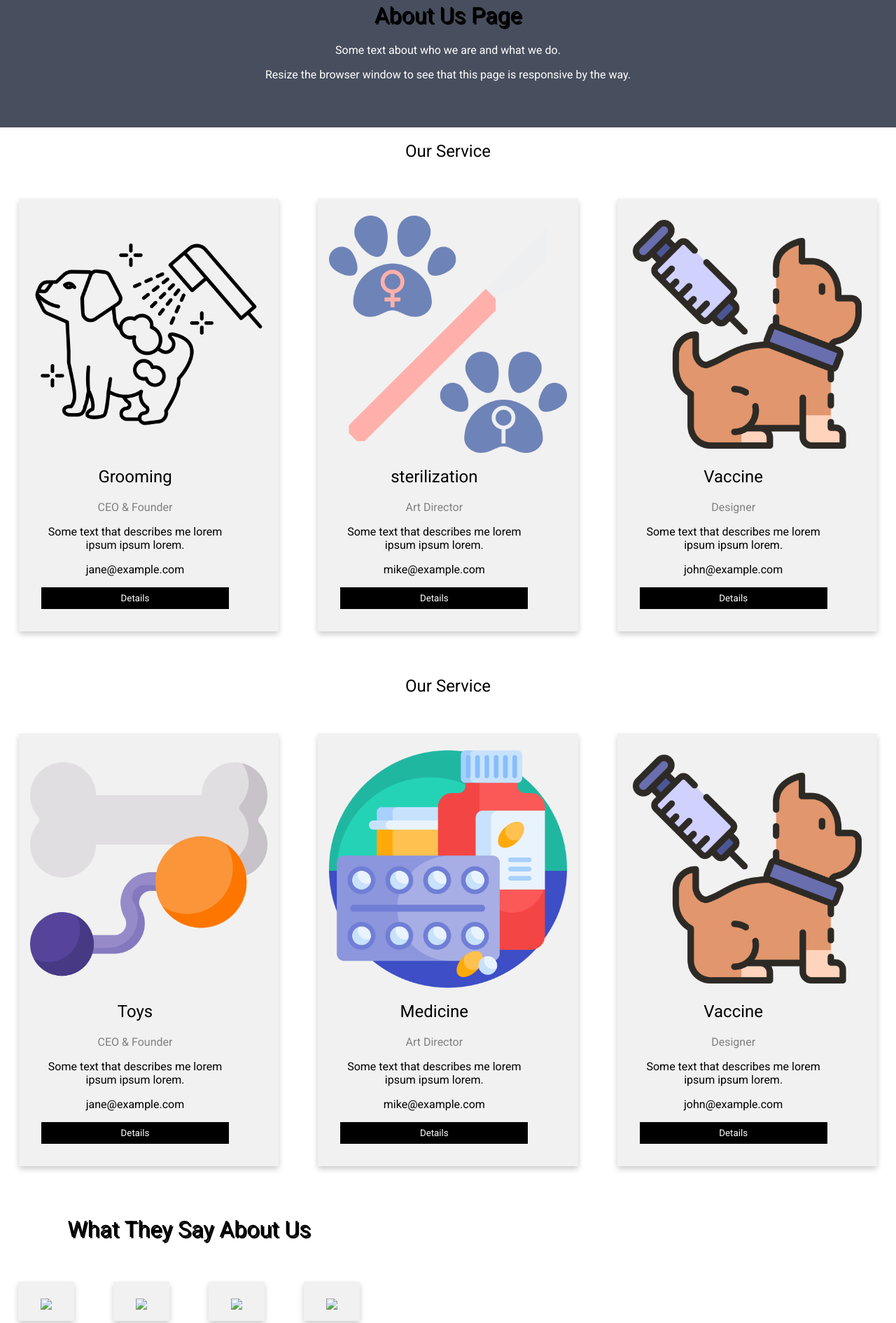
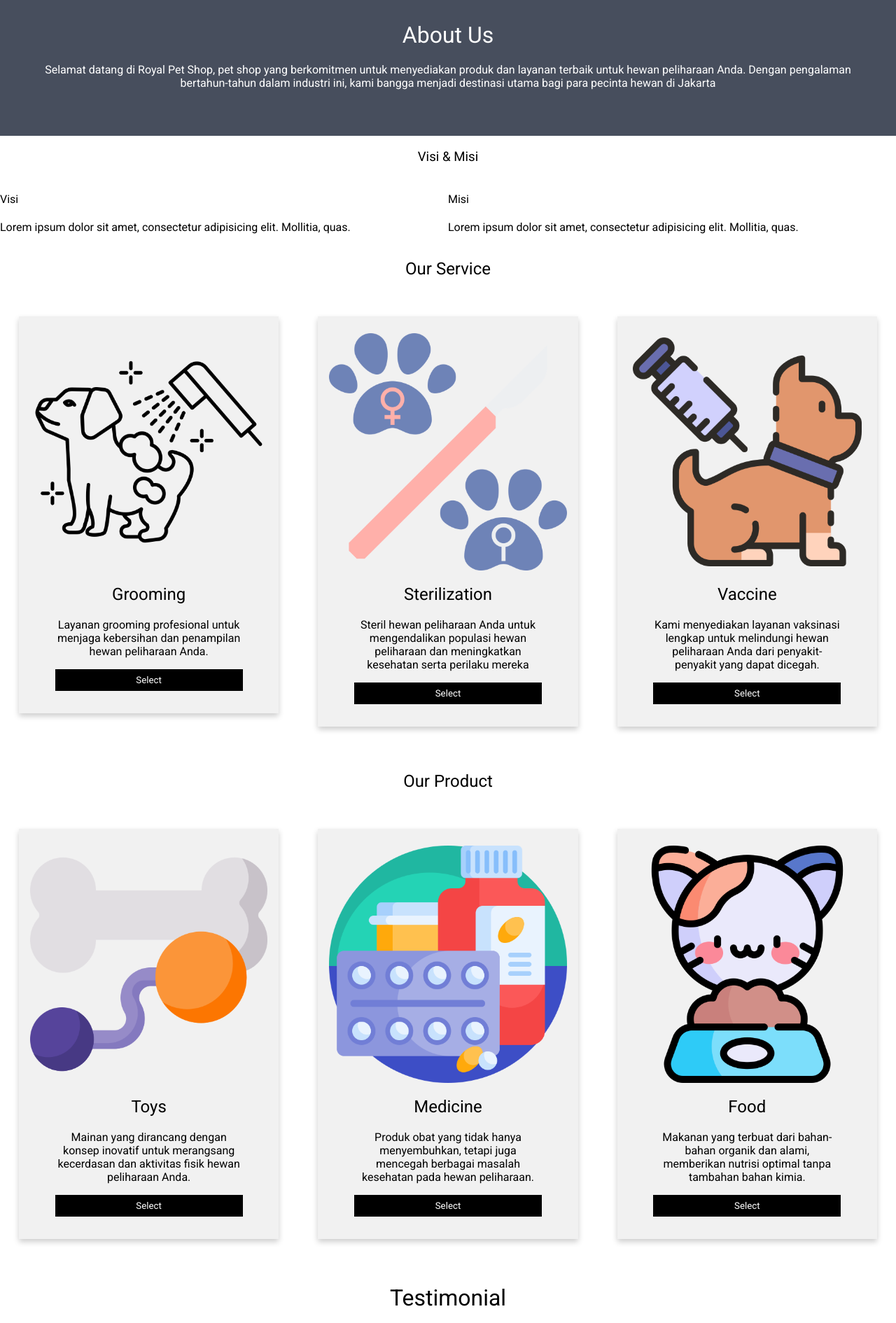
Before and after one commit to RevoU-FSSE-4/milestone-1-gitchan07, a plain HTML site: page index.html in a window 1280 px wide. Shown: the part 580-2470 px from the top of the page at 70% size. Drawn offline with Linux system fonts and the light colour scheme.

Commit message:
update-1

```diff
--- a/index.html
+++ b/index.html
@@ -4,7 +4,7 @@
     <meta charset="UTF-8" />
     <meta name="description" content="a web for show about so much cup cakes" />
     <meta name="viewport" content="width=device-width, initial-scale=1.0" />
-    <title>Chanin Pet Shop</title>
+    <title>Royal Pet Shop</title>
     <link rel="stylesheet" href="style.css" />
 
     <!-- Google font link -->
@@ -20,13 +20,13 @@
   <body>
     <!-- Responsive Navigation Bar -->
     <div class="header">
-      <img src="images/icon.png" alt="Icon Cat & Dog" class="logo" />
+      <img src="images/icon1.png" alt="Icon Cat & Dog" class="logo" />
       <div class="header-right">
         <a href="#home">Home</a>
-        <a href="#product">Our Product</a>
-        <a href="#testimonial">Testimonial</a>
-        <a href="#shop">Shop</a>
-        <a href="#video">Video</a>
+        <a href="#abput">About Us</a>
+        <a href="#service">Service</a>
+        <a href="#product">Product</a>
+        <a href="#Testi">Testimonial</a>
         <a href="#contact">Contact Us</a>
       </div>
 
@@ -39,16 +39,32 @@
         <img src="images/bg11.jpg" alt="Pet" class="image-header" />
       </picture>
       <div class="centered">
-        <h1 class="header-top">Chanin Pet Shop</h1>
+        <h1>Royal Pet Shop</h1>
+        <p>Berikan yang Terbaik untuk Anabulmu</p>
       </div>
     </div>
 
     <div class="about-section">
-      <h1>About Us Page</h1>
-      <p>Some text about who we are and what we do.</p>
-      <p>Resize the browser window to see that this page is responsive by the way.</p>
+      <h1>About Us</h1>
+      <p>Selamat datang di Royal Pet Shop, pet shop yang berkomitmen untuk menyediakan produk dan layanan terbaik untuk hewan peliharaan Anda. Dengan pengalaman bertahun-tahun dalam industri ini, kami bangga menjadi destinasi utama bagi para pecinta hewan di Jakarta</p>
     </div>
 
+    <!-- Visi & Misi -->
+    <section>
+      <h3 class="text-center">Visi & Misi</h3>
+      <div class="visimisi">
+        <div class="item-visimisi">
+          <h4>Visi</h4>
+          <p>Lorem ipsum dolor sit amet, consectetur adipisicing elit. Mollitia, quas.</p>
+        </div>
+        <div class="item-visimisi">
+          <h4>Misi</h4>
+          <p>Lorem ipsum dolor sit amet, consectetur adipisicing elit. Mollitia, quas.</p>
+        </div>
+      </div>
+    </section>
+
+    <!-- Service -->
     <h2 style="text-align:center">Our Service</h2>
     <div class="row">
       <div class="column">
@@ -56,10 +72,8 @@
           <img src="images/grooming.png" alt="Grooming">
           <div class="container">
             <h2>Grooming</h2>
-            <p class="title">CEO & Founder</p>
-            <p>Some text that describes me lorem ipsum ipsum lorem.</p>
-            <p>jane@example.com</p>
-            <p><button class="button">Details</button></p>
+            <p>Layanan grooming profesional untuk menjaga kebersihan dan penampilan hewan peliharaan Anda.</p>
+            <p><button class="button">Select</button></p>
           </div>
         </div>
       </div>
@@ -68,11 +82,9 @@
         <div class="card">
           <img src="images/sterilization.png" alt="Steril">
           <div class="container">
-            <h2>sterilization</h2>
-            <p class="title">Art Director</p>
-            <p>Some text that describes me lorem ipsum ipsum lorem.</p>
-            <p>mike@example.com</p>
-            <p><button class="button">Details</button></p>
+            <h2>Sterilization</h2>
+            <p>Steril hewan peliharaan Anda untuk mengendalikan populasi hewan peliharaan dan meningkatkan kesehatan serta perilaku mereka</p>
+            <p><button class="button">Select</button></p>
           </div>
         </div>
       </div>
@@ -82,27 +94,23 @@
           <img src="images/animal-vaccination.png" alt="Vaccine">
           <div class="container">
             <h2>Vaccine</h2>
-            <p class="title">Designer</p>
-            <p>Some text that describes me lorem ipsum ipsum lorem.</p>
-            <p>john@example.com</p>
-            <p><button class="button">Details</button></p>
+            <p>Kami menyediakan layanan vaksinasi lengkap untuk melindungi hewan peliharaan Anda dari penyakit-penyakit yang dapat dicegah.</p>
+            <p><button class="button">Select</button></p>
           </div>
         </div>
       </div>
     </div>
 
-    <!-- product -->
-    <h2 style="text-align:center">Our Service</h2>
+    <!-- Product -->
+    <h2 style="text-align:center">Our Product</h2>
     <div class="row">
       <div class="column">
         <div class="card">
           <img src="images/pet-toy.png" alt="Toy">
           <div class="container">
             <h2>Toys</h2>
-            <p class="title">CEO & Founder</p>
-            <p>Some text that describes me lorem ipsum ipsum lorem.</p>
-            <p>jane@example.com</p>
-            <p><button class="button">Details</button></p>
+            <p>Mainan yang dirancang dengan konsep inovatif untuk merangsang kecerdasan dan aktivitas fisik hewan peliharaan Anda.</p>
+            <p><button class="button">Select</button></p>
           </div>
         </div>
       </div>
@@ -112,35 +120,31 @@
           <img src="images/pills.png" alt="Medicine">
           <div class="container">
             <h2>Medicine</h2>
-            <p class="title">Art Director</p>
-            <p>Some text that describes me lorem ipsum ipsum lorem.</p>
-            <p>mike@example.com</p>
-            <p><button class="button">Details</button></p>
+            <p>Produk obat yang tidak hanya menyembuhkan, tetapi juga mencegah berbagai masalah kesehatan pada hewan peliharaan.</p>
+            <p><button class="button">Select</button></p>
           </div>
         </div>
       </div>
 
       <div class="column">
         <div class="card">
-          <img src="images/animal-vaccination.png" alt="Vaccine">
+          <img src="images/cat.png" alt="Vaccine">
           <div class="container">
-            <h2>Vaccine</h2>
-            <p class="title">Designer</p>
-            <p>Some text that describes me lorem ipsum ipsum lorem.</p>
-            <p>john@example.com</p>
-            <p><button class="button">Details</button></p>
+            <h2>Food</h2>
+            <p>Makanan yang terbuat dari bahan-bahan organik dan alami, memberikan nutrisi optimal tanpa tambahan bahan kimia.</p>
+            <p><button class="button">Select</button></p>
           </div>
         </div>
       </div>
 
       <!-- Our Testimonial -->
       <div id="testimonial">
-      <h1 class="testi">What They Say About Us</h1>
+      <h1 class="testi1">Testimonial</h1>
       <div class="row">
         <div class="column">
           <div class="card">
             <div class="container">
-              <img src="images/male.png" class="image-testi" />
+              <img src="images/female.png" class="image-testi" />
               <div class="overlay">
                 <h4>Drew</h4>
                 <div class="text">I love her cupcake so much</div>
@@ -151,7 +155,7 @@
         <div class="column">
           <div class="card">
             <div class="container">
-              <img src="images/female.png" class="image-testi" />
+              <img src="images/female2.png" class="image-testi" />
               <div class="overlay">
                 <h4>Cha</h4>
                 <div class="text">I love te texture of the cupcake</div>
@@ -162,7 +166,7 @@
         <div class="column">
           <div class="card">
             <div class="container">
-              <img src="images/male2.png" class="image-testi" />
+              <img src="images/male.png" class="image-testi" />
               <div class="overlay">
                 <h4>John</h4>
                 <div class="text">I and my kids are love it</div>
@@ -173,7 +177,7 @@
         <div class="column">
           <div class="card">
             <div class="container">
-              <img src="images/female2.png" class="image-testi" />
+              <img src="images/male2.png" class="image-testi" />
               <div class="overlay">
                 <h4>Richies</h4>
                 <div class="text">I love the red velvet one</div>
@@ -189,11 +193,12 @@
       <div class="container-contact">
         <div style="text-align: center">
           <h1>Contact Us</h1>
-          <p>Join our cupcake baked class</p>
-        </div>
+        <h3>Hubungi Kami</h3>
+        <p>Jangan ragu untuk menghubungi kami untuk informasi lebih lanjut atau kunjungi toko kami di Mampang, Jakarta Selatan
+          Terima kasih atas kepercayaan Anda kepada  sebagai mitra perawatan hewan peliharaan Anda.</p>
         <div class="row">
           <div class="column">
-            <img src="images/bg1.jpeg" style="width: 100%" />
+            <img src="images/cp1.jpg" style="width: 100%" />
           </div>
           <div class="column">
             <form action="/action_page.php">
@@ -210,7 +215,7 @@
                 id="lname"
                 name="lastname"
                 placeholder="Your last name.."
-              />
+              >
               <label for="country">Country</label>
               <select id="country" name="country">
                 <option value="australia">Bandung</option>
@@ -222,9 +227,10 @@
                 id="subject"
                 name="subject"
                 placeholder="Write something.."
-                style="height: 170px"
-              ></textarea>
-              <input type="submit" value="Submit" />
+                rows="4"
+                cols="50">
+              </textarea>
+              <input type="submit" value="Submit">
             </form>
           </div>
         </div>
--- a/style.css
+++ b/style.css
@@ -7,7 +7,7 @@
 
   .image-header {
     width: 100%;
-    height: 400px;
+    object-fit: contain;
   }
 
   .header {
@@ -44,6 +44,8 @@
   .card {
     box-shadow: 0 4px 8px 0 rgba(0, 0, 0, 0.2);
     margin: 8px;
+    display: grid;
+    justify-items: center;
   }
 
   .about-section {
@@ -61,10 +63,6 @@
     content: "";
     clear: both;
     display: table;
-  }
-
-  .title {
-    color: grey;
   }
 
   .button {
@@ -139,7 +137,7 @@
     position: relative;
     text-align: center;
     color: grey;
-    font-size: 72px;
+    /* font-size: 72px; */
     font-family: Arial, Helvetica, sans-serif;
   }
 
@@ -156,23 +154,14 @@
     top: 50%;
     left: 50%;
     transform: translate(-50%, -50%);
-    font-size: 72px;
+    /* font-size: 72px; */
     font-weight: 600;
     background: -webkit-linear-gradient(rgb(188, 12, 241), rgb(212, 4, 4));
     -webkit-background-clip: text;
     -webkit-text-fill-color: transparent;
   }
 
-
   /* Responsive Grid Images */
-  h1 {
-    text-align: center;
-    font-size: 32px;
-    color: black;
-    margin-top: 5%;
-    text-shadow: 2px 2px;
-
-  }
 
   .row {
     display: flex;
@@ -254,14 +243,6 @@
       display: block;
       margin-bottom: 20px;
     }
-  }
-
-  /* Video */
-
-  .video {
-    display: block;
-    margin-left: auto;
-    margin-right: auto;
   }
 
   /* Contact Section */
@@ -369,7 +350,8 @@
   .overlay {
     position: absolute;
     bottom: 0;
-    background: rgb(0, 0, 0);
+    left: 0;
+    /* background: rgb(0, 0, 0); */
     background: rgba(0, 0, 0, 0.5); /* Black see-through */
     color: #f1f1f1;
     width: 100%;
@@ -389,3 +371,29 @@
     width: 100%;
     object-fit: cover;
   }
+
+.centered p {
+  font-size: 1em;
+}
+
+.centered h1 {
+  text-align: center;
+  font-size: 3em;
+  color: black;
+  margin-top: 5%;
+  text-shadow: 2px 2px;
+}
+
+h1.testi1 {
+  text-align: center;
+}
+
+/* Visi & Misi */
+.visimisi {
+  display: grid;
+  grid-template-columns: 1fr 1fr;
+}
+
+.text-center {
+  text-align: center;
+}
```
Also changed, not shown: assets/image_readme/Untitled.png (deleted), assets/image_readme/add_domain.png (deleted), assets/image_readme/switch.png (deleted), assets/image_readme/to-milestone.png (deleted), images/bg11.jpg (deleted), images/bg12.jpg (deleted), images/bg22.jpg (deleted), images/contact-photo.jpg (added), images/cp1.jpg (added), images/female.png (added), images/female2.png (added), images/icon1.png (added), images/male.png (added), images/male2.png (added).
